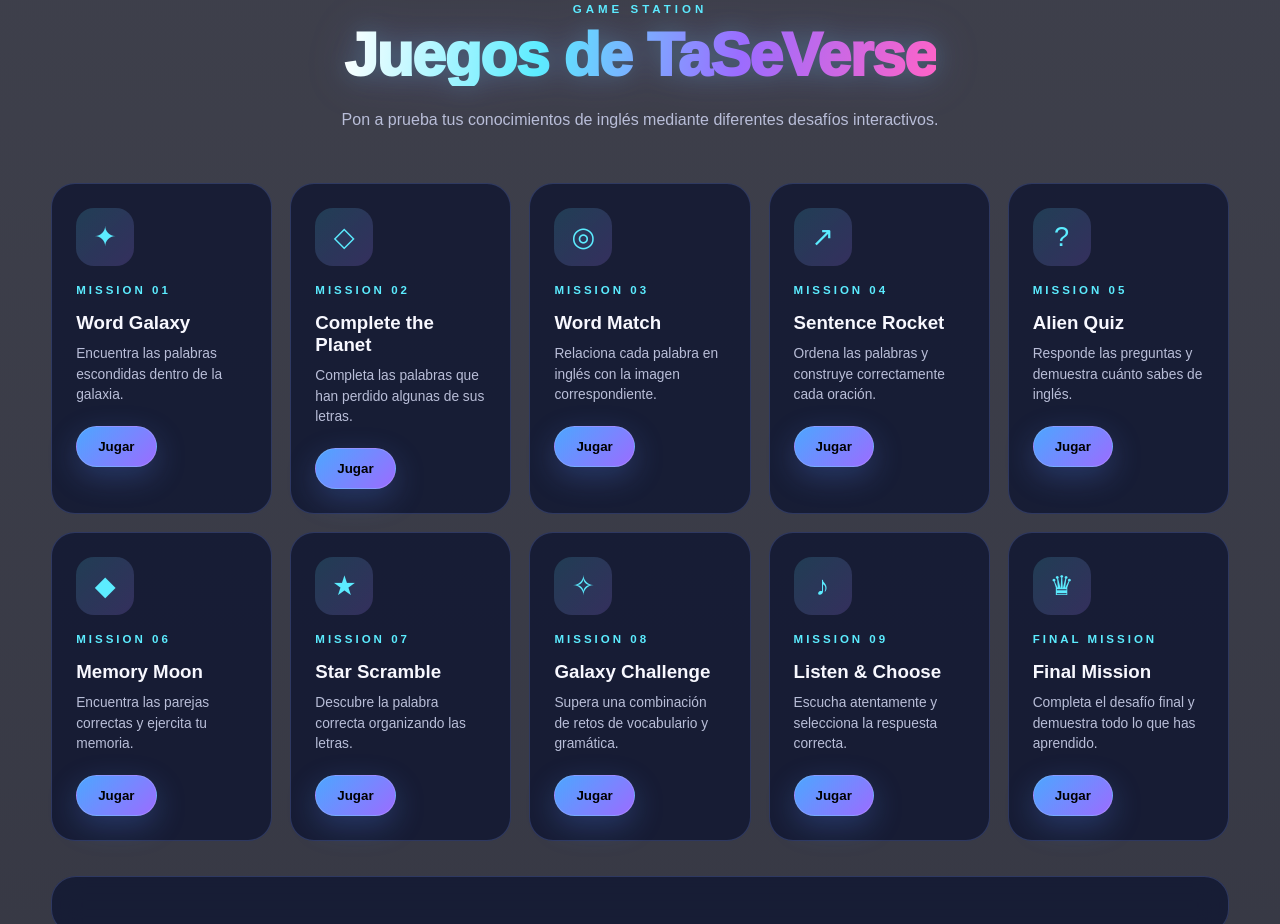
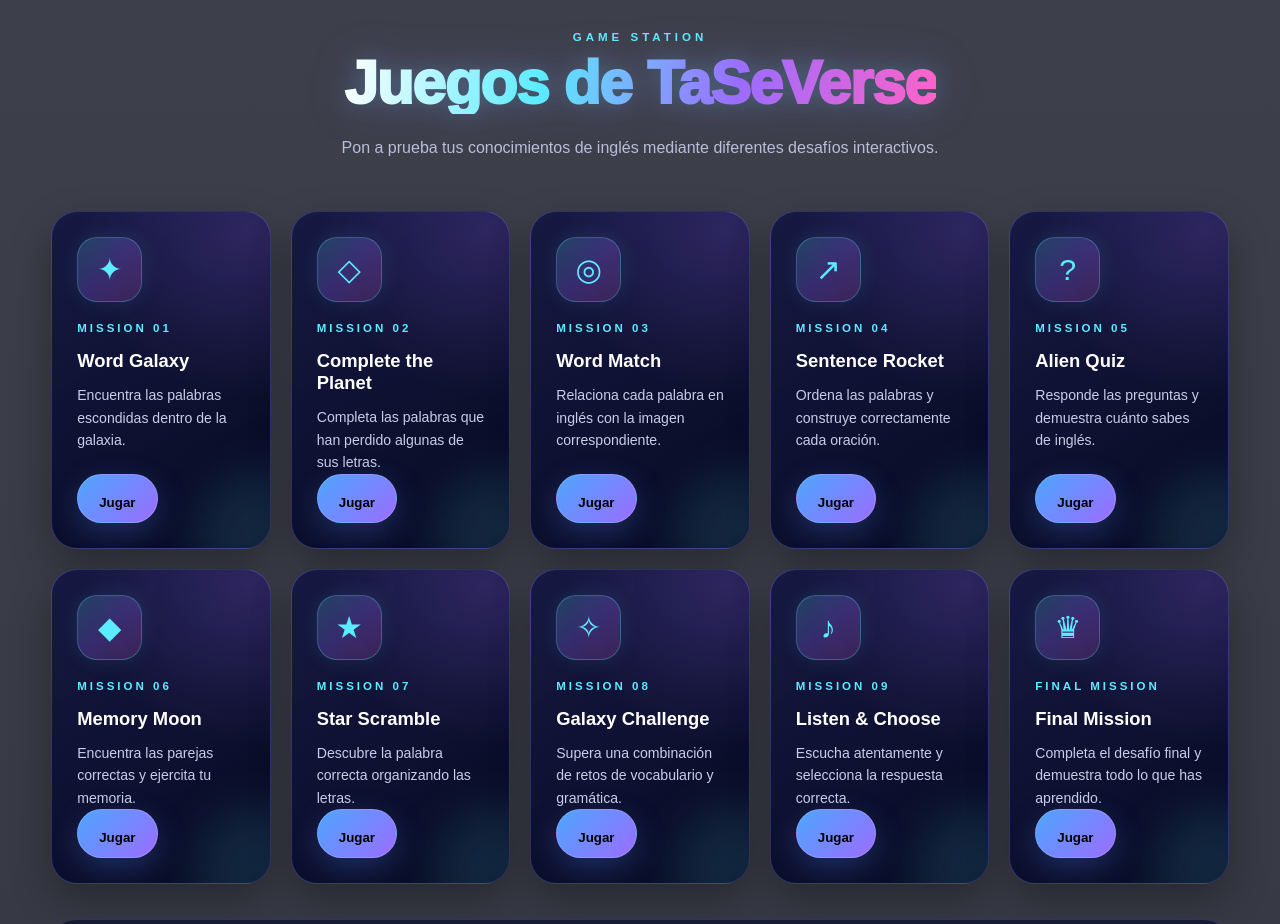
Before and after one commit to Roro03-ts/TaSeVerse, a plain HTML site: page index.html in a window 1280 px wide. Shown: the part 3253-4177 px from the top of the page. Drawn offline with Linux system fonts and the light colour scheme.

Commit message:
Update index.html

```diff
--- a/index.html
+++ b/index.html
@@ -592,19 +592,43 @@ section {
         drop-shadow(0 0 20px rgba(92,236,255,.2));
 }
 
+/* SPACE FRIENDS */
 .friends-grid {
     display: grid;
-    grid-template-columns: repeat(5, 1fr);
-    gap: 16px;
+    grid-template-columns: repeat(5, minmax(0, 1fr));
+    gap: 20px;
 }
 
 .friend-card {
+    position: relative;
+    overflow: hidden;
+    min-width: 0;
     padding: 18px 12px;
+
     text-align: center;
-    border: 1px solid var(--border);
-    border-radius: 22px;
-    background: rgba(13,19,46,.72);
-    transition: .3s ease;
+
+    border: 1px solid rgba(155,108,255,.3);
+    border-radius: 24px;
+
+    background:
+        radial-gradient(circle at 50% 0%, rgba(255,99,200,.16), transparent 65%),
+        linear-gradient(145deg, rgba(23,20,67,.9), rgba(5,10,35,.96));
+
+    box-shadow:
+        0 15px 35px rgba(0,0,0,.3),
+        inset 0 0 22px rgba(92,236,255,.04);
+
+    transition: .35s ease;
+}
+
+.friend-card:hover {
+    transform: translateY(-9px);
+    border-color: var(--pink);
+
+    box-shadow:
+        0 20px 40px rgba(0,0,0,.4),
+        0 0 25px rgba(255,99,200,.15),
+        0 0 35px rgba(155,108,255,.15);
 }
 
 .friend-card:hover {
@@ -613,11 +637,24 @@ section {
 }
 
 .friend-card img {
+    position: relative;
     width: 100%;
-    height: 170px;
+    height: 190px;
     object-fit: contain;
-    margin-bottom: 10px;
-    filter: drop-shadow(0 8px 15px rgba(0,0,0,.4));
+    margin-bottom: 12px;
+
+    filter:
+        drop-shadow(0 8px 15px rgba(0,0,0,.4))
+        drop-shadow(0 0 12px rgba(155,108,255,.22));
+
+    transition: .4s ease;
+}
+
+.friend-card:hover img {
+    transform: scale(1.08) translateY(-5px);
+    filter:
+        drop-shadow(0 10px 18px rgba(0,0,0,.4))
+        drop-shadow(0 0 18px rgba(255,99,200,.3));
 }
 
 .friend-card h3 {
@@ -677,54 +714,106 @@ section {
    JUEGOS
 ================================================== */
 
+/* GALAXY GAMES */
 .games-grid {
     display: grid;
-    grid-template-columns: repeat(5, 1fr);
-    gap: 18px;
+    grid-template-columns: repeat(5, minmax(0, 1fr));
+    gap: 20px;
 }
 
 .game-card {
-    min-height: 290px;
-    padding: 24px;
-    border: 1px solid var(--border);
-    border-radius: 24px;
-    background: rgba(13,19,47,.75);
-    transition: .3s ease;
+    position: relative;
+    display: flex;
+    flex-direction: column;
+    align-items: flex-start;
+    overflow: hidden;
+
+    min-height: 300px;
+    padding: 25px;
+
+    border: 1px solid rgba(130,155,255,.28);
+    border-radius: 26px;
+
+    background:
+        radial-gradient(circle at 90% 5%, rgba(155,108,255,.2), transparent 45%),
+        linear-gradient(145deg, rgba(20,22,67,.92), rgba(5,9,32,.97));
+
+    box-shadow: 0 16px 40px rgba(0,0,0,.3);
+
+    transition: .4s ease;
+}
+
+.game-card::after {
+    content: "";
+    position: absolute;
+    width: 130px;
+    height: 130px;
+    right: -55px;
+    bottom: -55px;
+    border-radius: 50%;
+    background: rgba(92,236,255,.12);
+    filter: blur(25px);
+    pointer-events: none;
 }
 
 .game-card:hover {
-    transform: translateY(-8px);
-    border-color: rgba(84,232,255,.4);
+    transform: translateY(-10px) scale(1.02);
+    border-color: var(--cyan);
+
+    box-shadow:
+        0 22px 45px rgba(0,0,0,.4),
+        0 0 25px rgba(92,236,255,.13),
+        0 0 35px rgba(155,108,255,.12);
 }
 
 .game-icon {
-    width: 58px;
-    height: 58px;
+    position: relative;
+    z-index: 1;
+
+    width: 65px;
+    height: 65px;
+
     display: grid;
     place-items: center;
-    margin-bottom: 18px;
-    border-radius: 18px;
+
+    margin-bottom: 20px;
+    border: 1px solid rgba(92,236,255,.25);
+    border-radius: 20px;
+
     background: linear-gradient(
         135deg,
-        rgba(84,232,255,.16),
-        rgba(167,122,255,.2)
+        rgba(92,236,255,.2),
+        rgba(155,108,255,.25),
+        rgba(255,99,200,.16)
     );
+
     color: var(--cyan);
-    font-size: 1.7rem;
+    font-size: 1.9rem;
+
+    box-shadow: 0 0 22px rgba(92,236,255,.10);
 }
 
 .game-card h3 {
-    margin-bottom: 10px;
+    position: relative;
+    z-index: 1;
+    margin-bottom: 12px;
+    color: white;
+    font-size: 1.15rem;
 }
 
 .game-card p {
-    color: var(--muted);
-    font-size: .86rem;
-    line-height: 1.5;
+    position: relative;
+    z-index: 1;
+    color: #c9cde8;
+    font-size: .88rem;
+    line-height: 1.6;
 }
 
 .game-card .btn {
-    margin-top: 20px;
+    position: relative;
+    z-index: 2;
+    margin-top: auto;
+    padding-top: 20px;
 }
 
 /* ==================================================
```
